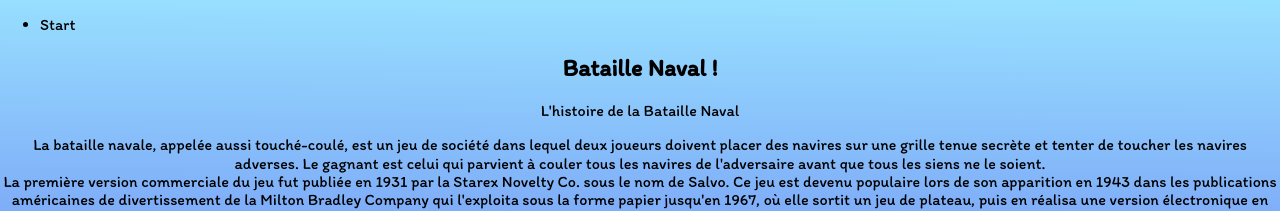
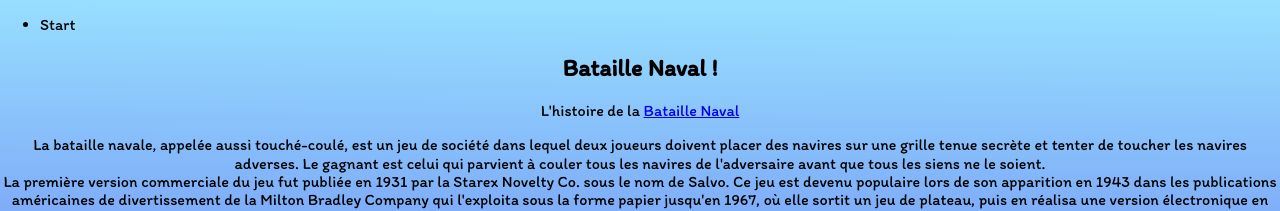
Before and after one commit to hard-tech/naval-warships, a React (Create React App) app: page / in a window 1280 px wide. Shown: the top 211 px of the page. Built offline with nearby package versions, Linux system fonts and the light colour scheme.

Commit message:
ouverture de la page wikipedia en cliquant

```diff
--- a/src/page/Home.jsx
+++ b/src/page/Home.jsx
@@ -13,7 +13,7 @@ export default class Home extends Component {
         <Nav />
         <center>
           <h2>Bataille Naval !</h2>
-          <center>L'histoire de la Bataille Naval</center>
+          <center>L'histoire de la <a href="https://fr.wikipedia.org/wiki/Bataille_navale_(jeu)" target="blank">Bataille Naval</a></center>
           <p>La bataille navale, appelée aussi touché-coulé, est un jeu de société dans lequel deux joueurs doivent placer des navires sur une grille tenue secrète et tenter de toucher les navires adverses. Le gagnant est celui qui parvient à couler tous les navires de l'adversaire avant que tous les siens ne le soient. <br />
           La première version commerciale du jeu fut publiée en 1931 par la Starex Novelty Co. sous le nom de Salvo. Ce jeu est devenu populaire lors de son apparition en 1943 dans les publications américaines de divertissement de la Milton Bradley Company qui l'exploita sous la forme papier jusqu'en 1967, où elle sortit un jeu de plateau, puis en réalisa une version électronique en 1977.</p>
           <h2>Règles</h2>
```
